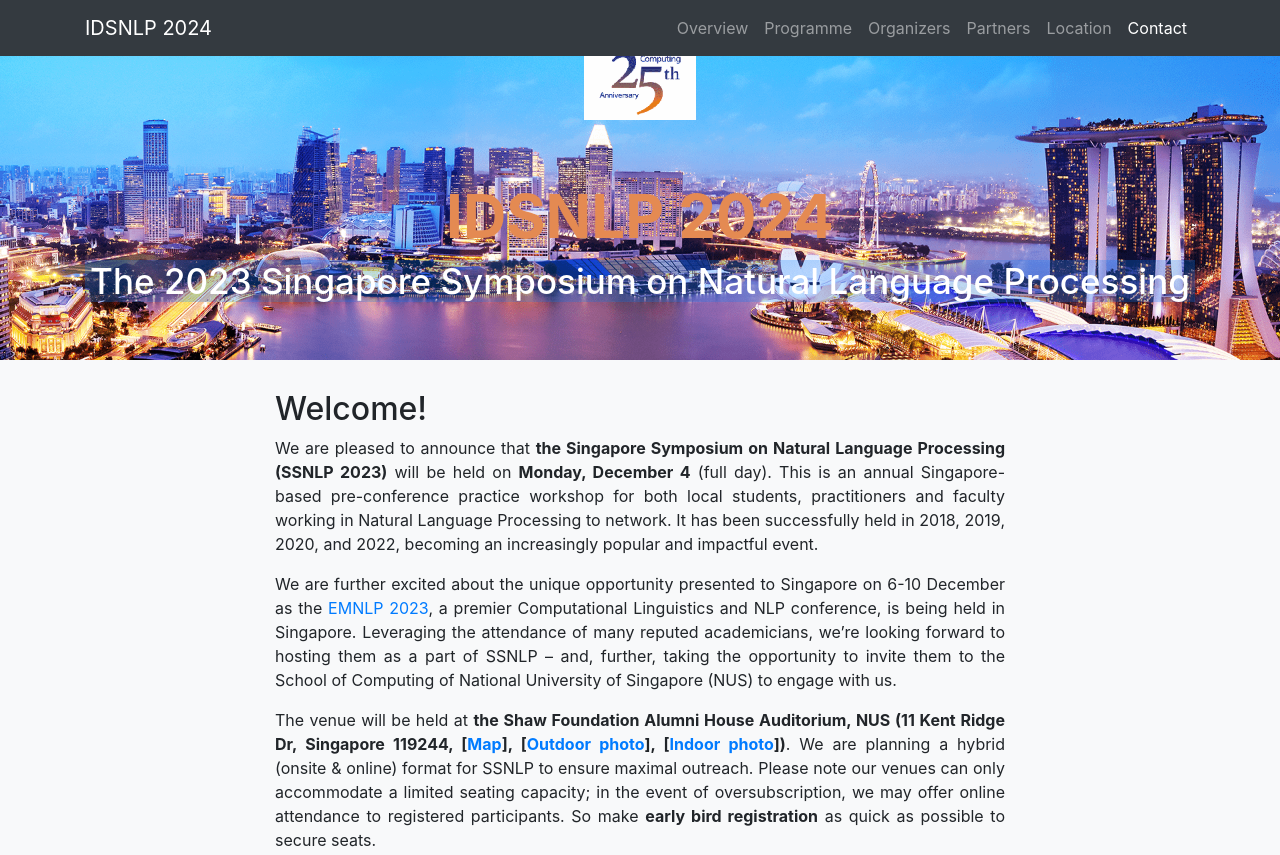
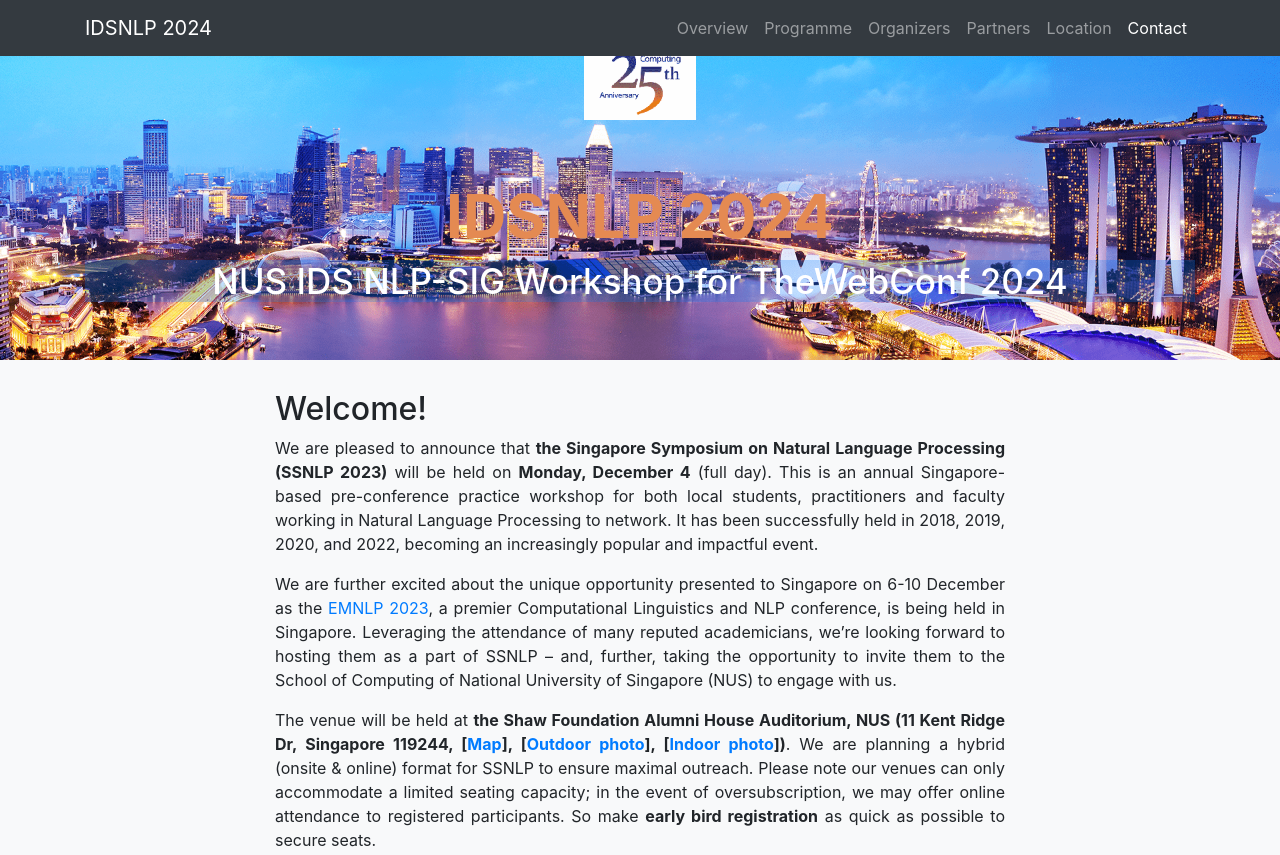
Before and after one commit to NLP-SIG/idsnlp-2024, a website with bundled scripts: page index.html in a window 1280 px wide. Shown: the top 855 px of the page. Built offline with nearby package versions, Linux system fonts and the light colour scheme; files whose address does not match are found by name.

Commit message:
Update index.html

```diff
--- a/index.html
+++ b/index.html
@@ -136,7 +136,7 @@
 <header class="bg-primary text-white">
     <div class="container text-center">
         <h1 style="font-size: 60px;font-weight: bold;color: #e48a52;">IDSNLP 2024</h1>
-        <h2 style="font-size: 35px;color: #ffffff;background-color: rgba(0, 123, 255, .25);">The 2023 Singapore Symposium on Natural Language Processing</h2>
+        <h2 style="font-size: 35px;color: #ffffff;background-color: rgba(0, 123, 255, .25);">NUS IDS NLP-SIG Workshop for TheWebConf 2024</h2>
     </div>
 </header>
 
```
